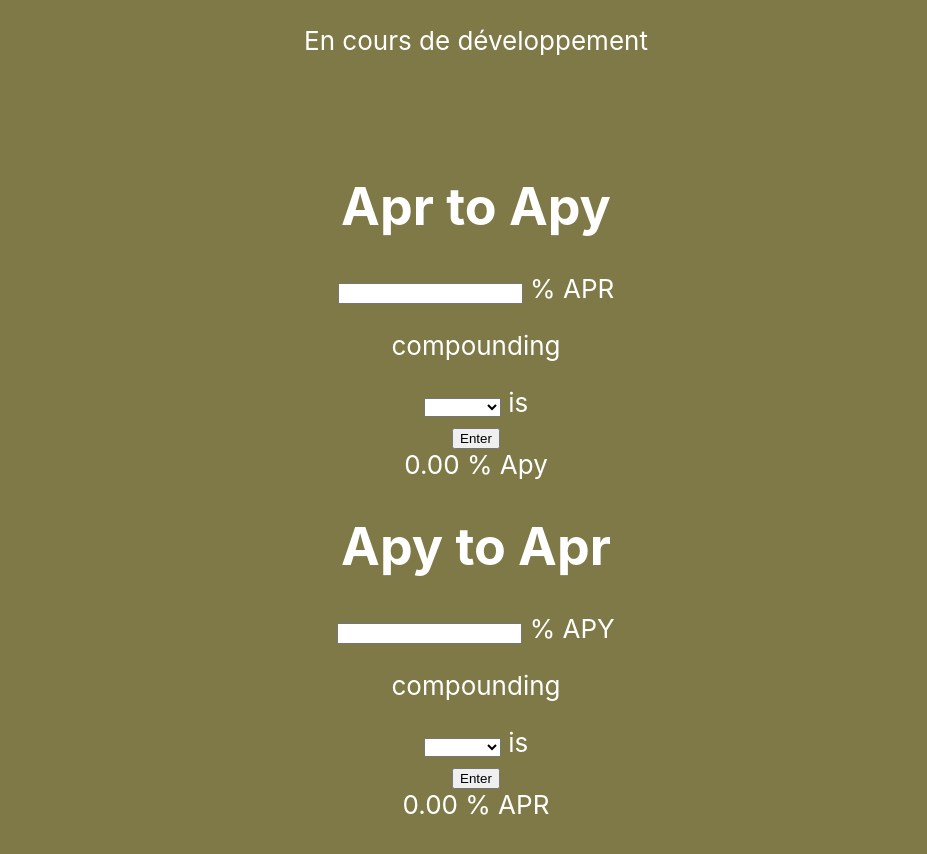
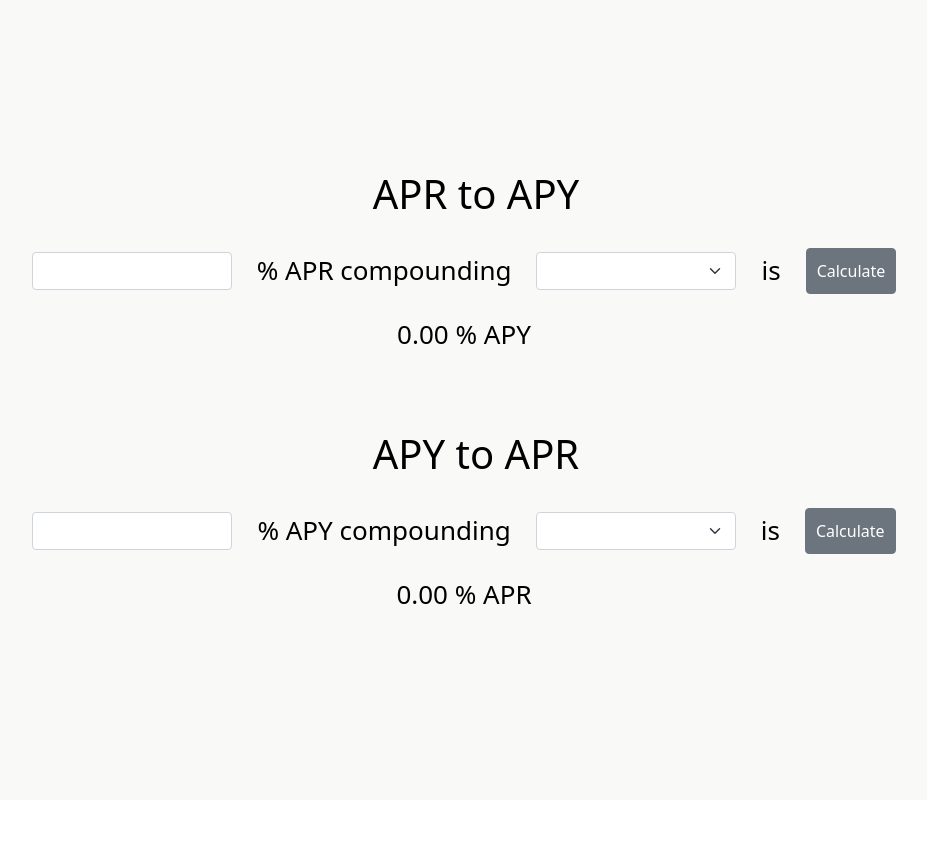
Before and after one commit to Laurent34000/aprtoapy, a React (Create React App) app in the folder ata/: page / in a window 1280 px wide. Shown: the top 854 px of the page, without its empty margins (164-1091 px from the left). After the commit the page ends 800 px from the top, so only its background shows below. Built offline with nearby package versions, Linux system fonts and the light colour scheme.

Commit message:
css commit

```diff
--- a/ata/package.json
+++ b/ata/package.json
@@ -7,6 +7,7 @@
     "@testing-library/jest-dom": "^5.15.1",
     "@testing-library/react": "^11.2.7",
     "@testing-library/user-event": "^12.8.3",
+    "bootstrap": "^5.1.3",
     "gh-pages": "^3.2.3",
     "react": "^17.0.2",
     "react-dom": "^17.0.2",
--- a/ata/src/App.css
+++ b/ata/src/App.css
@@ -14,26 +14,29 @@
 }
 
 .App-header {
-  background-color: #7e7946;
+  background-color: #f9f9f8;
   min-height: 10vh;
   display: flex;
   flex-direction: column;
   align-items: stretch;
   justify-content: center;
   font-size: calc(10px + 2vmin);
-  color: white;
+  color: #161515;
+  text-align: left;
 }
 
 .App-main {
-  background-color: #7e7946;
+  background-color: #f9f9f8;
   min-height: 100vh;
   display: flex;
   flex-direction: column;
   align-items: stretch;
   justify-content: center;
   font-size: calc(10px + 2vmin);
-  color: white;
+  color:black;
 }
+
+
 
 
 .App-link {
--- a/ata/src/App.js
+++ b/ata/src/App.js
@@ -5,9 +5,9 @@ import ApyToApr from './components/ApyToApr';
 function App() {
   return (
     <div className="App">
-      <header className="App-header">
+      <header>
 
-          En cours de développement
+
 
       </header>
 
--- a/ata/src/components/AprToApy.js
+++ b/ata/src/components/AprToApy.js
@@ -37,28 +37,29 @@ class AprToApy extends Component {
 
     render() {
             return <div>
-                <h1>Apr to Apy</h1>
+                <h1>APR to APY</h1>
 
-                <form onSubmit={this.exe}>
-                <div>
-                    <input type="text" value={this.state.yourapr} onChange={this.handleApr}></input> % APR <p>compounding</p>
+                <form class="row align-items-center" style={{width: '100%', justifyContent: 'center'}} onSubmit={this.exe}>
+                <div style={{display: 'contents'}}>
+                    <input class="form-control" type="text" value={this.state.yourapr} onChange={this.handleApr} style={{width: '200px',}}/><span style={{margin: '25px'}}>% APR compounding</span>
                 </div>
-                <div>
-                    <select value={this.state.value} onChange={this.handlePeriod}>
+                <div style={{display: 'contents'}}>
+                    <select class="form-select" value={this.state.value} onChange={this.handlePeriod} style={{width: '200px',}}>
                         <option value=""></option>
                         <option value="1">annualy</option>
                         <option value="2">semester</option>
                         <option value="12">monthly</option>
                         <option value="52">weekly</option>
                         <option value="365">daily</option>
-                </select> is
+                </select> <span style={{margin: '25px'}}>is</span>
 
                 </div>
-                <div>
-                    <button type="submit">Enter</button>
+                <div style={{display: 'contents'}}>
+                    <button class="btn btn-secondary" style={{padding: '10px'}} type="submit">Calculate</button>
                 </div>
-            {isNaN (Number(this.state.total).toFixed(2)) ? ("0.00") : (Number(this.state.total).toFixed(2))} % Apy
-
+                    <p>
+            {isNaN (Number(this.state.total).toFixed(2)) ? ("0.00") : (Number(this.state.total).toFixed(2))} % APY
+                     </p>
                 </form>
 
                 </div>
--- a/ata/src/components/ApyToApr.js
+++ b/ata/src/components/ApyToApr.js
@@ -39,14 +39,14 @@ class ApyToApr extends Component {
     return  (
 
       <div>
-        <h1> Apy to Apr</h1>
-        <form onSubmit={this.exe}>
-              <div>
-        <input type='text' value= {this.state.yourapy} onChange={this.handleApy}/> % APY <p>compounding</p>
+        <h1 style={{paddingTop: '60px'}}> APY to APR</h1>
+        <form class="row align-items-center" onSubmit={this.exe} style={{width: '100%', justifyContent: 'center'}}>
+              <div style={{display: 'contents'}}>
+        <input class="form-control" type='text' value= {this.state.yourapy} onChange={this.handleApy} style={{width: '200px'}}/><span style={{margin: '25px'}}>% APY compounding</span>
               </div>
 
-              <div>
-        <select value={this.state.period} onChange={this.handlePeriod}>
+              <div style={{display: 'contents'}}>
+        <select class="form-select"  value={this.state.period} onChange={this.handlePeriod} style={{width: '200px',}}>
               <option value=""></option>
               <option value= "1">annual</option>
               <option value="2">semestre</option>
@@ -54,16 +54,17 @@ class ApyToApr extends Component {
               <option value="52">weekly</option>
               <option value="365">daily</option>
 
-        </select> is
+        </select><span style={{margin: '25px'}}>is</span>
               </div>
 
-              <div>
-          <button type="submit">Enter</button>
+              <div style={{display: 'contents',}}>
+          <button class="btn btn-secondary" style={{padding: '10px'}}type="submit">Calculate</button>
               </div>
-              </form>
+            <p>
+            {isNaN(Number(this.state.total).toFixed(2)) ? ("0.00") : ((Number(this.state.total).toFixed(2)))} % APR
+            </p>
 
-             {isNaN(Number(this.state.total).toFixed(2)) ? ("0.00") : ((Number(this.state.total).toFixed(2)))} % APR
-
+             </form>
         </div>)}
 
     }
--- a/ata/src/index.js
+++ b/ata/src/index.js
@@ -1,6 +1,7 @@
 import React from 'react';
 import ReactDOM from 'react-dom';
 import './index.css';
+import 'bootstrap/dist/css/bootstrap.min.css';
 import App from './App';
 import reportWebVitals from './reportWebVitals';
 
```
Also changed, not shown: 1 other file (tests, documents, lock files or other folders).
